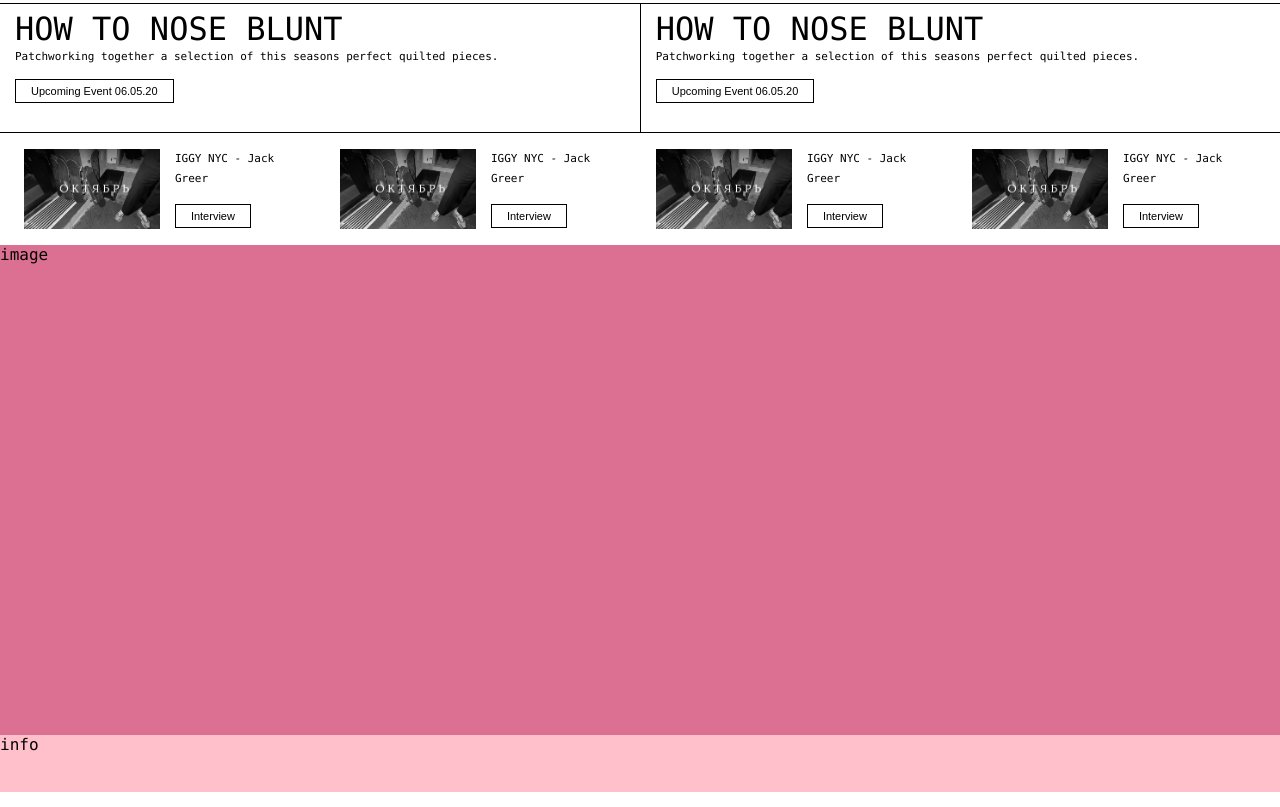
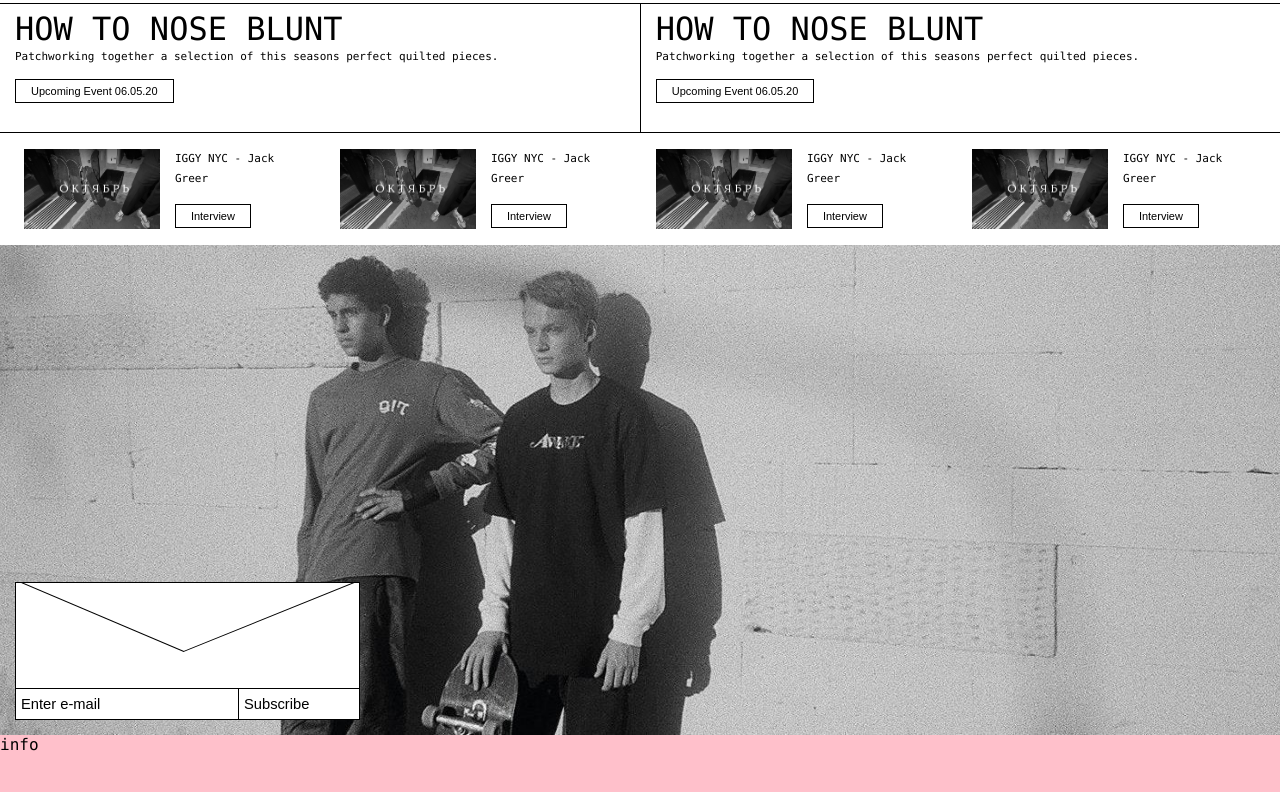
Before and after one commit to DarinaUsanova/skate-shop, a website: page layout/main.html in a window 1280 px wide. Shown: the part 1866-2673 px from the top of the page. Drawn offline with Linux system fonts and the light colour scheme.

Commit message:
feat: add subscribe card comp to grid

```diff
--- a/layout/main.html
+++ b/layout/main.html
@@ -272,7 +272,23 @@
         </div>
       </section>
       <section class="contacts">
-        <div class="contacts__image">image</div>
+        <div class="subscribe-card">
+          <div class="subscribe-card__wrapper">
+            <div class="subscribe-card__top"></div>
+            <div class="subscribe-card__bottom">
+              <div class="subscribe-card__left">
+                <input
+                  type="text"
+                  class="subscribe-card__input"
+                  placeholder="Enter e-mail"
+                />
+              </div>
+              <div class="subscribe-card__right">
+                <button class="subscribe-card__btn">Subscribe</button>
+              </div>
+            </div>
+          </div>
+        </div>
         <div class="contacts__info">info</div>
       </section>
     </main>
--- a/layout/main.scss
+++ b/layout/main.scss
@@ -568,15 +568,89 @@
   display: flex;
   flex-direction: column;
 
-  &__image {
+  .subscribe-card {
     width: 100%;
     // width: 375px;
     height: 540px;
-    background-color: palevioletred;
+    padding: 15px;
+    background-image: url("../images/okt1.jpeg");
+    background-position: center;
+    background-size: cover;
+    background-repeat: no-repeat;
+
+    &__wrapper {
+      width: 345px;
+      height: 138px;
+      background-color: #fff;
+      border: 1px solid #000;
+      display: flex;
+      flex-direction: column;
+      justify-content: space-between;
+      align-items: flex-end;
+      overflow: hidden;
+    }
+
+    &__top {
+      width: 55%;
+      height: 35px;
+      border-bottom: 1px solid #000;
+      rotate: 338deg;
+
+      &::after {
+        content: "";
+        width: 100%;
+        height: 100%;
+        border-bottom: 1px solid #000;
+        position: absolute;
+        left: -149px;
+        top: -61px;
+        rotate: 45deg;
+      }
+    }
+
+    &__bottom {
+      width: 100%;
+      background-color: #fff;
+      border-top: 1px solid #000;
+      display: flex;
+    }
+
+    &__left {
+      width: 65%;
+      border-right: 1px solid #000;
+      padding: 5px;
+    }
+
+    &__right {
+      width: 35%;
+      padding: 5px;
+    }
+
+    &__btn {
+      font-size: $text-size-11pt;
+      line-height: $text-lh-15pt;
+    }
+
+    &__input {
+      border: none;
+      background-color: transparent;
+
+      &::placeholder {
+        color: #000;
+        font-size: $text-size-11pt;
+        line-height: $text-lh-15pt;
+      }
+
+      &:focus {
+        outline: none;
+      }
+    }
 
     @media (min-width: 1280px) {
       // width: 1280px;
       height: 490px;
+      display: flex;
+      align-items: flex-end;
     }
 
     @media (min-width: 1920px) {
```
Also changed, not shown: layout/css/style.css.
